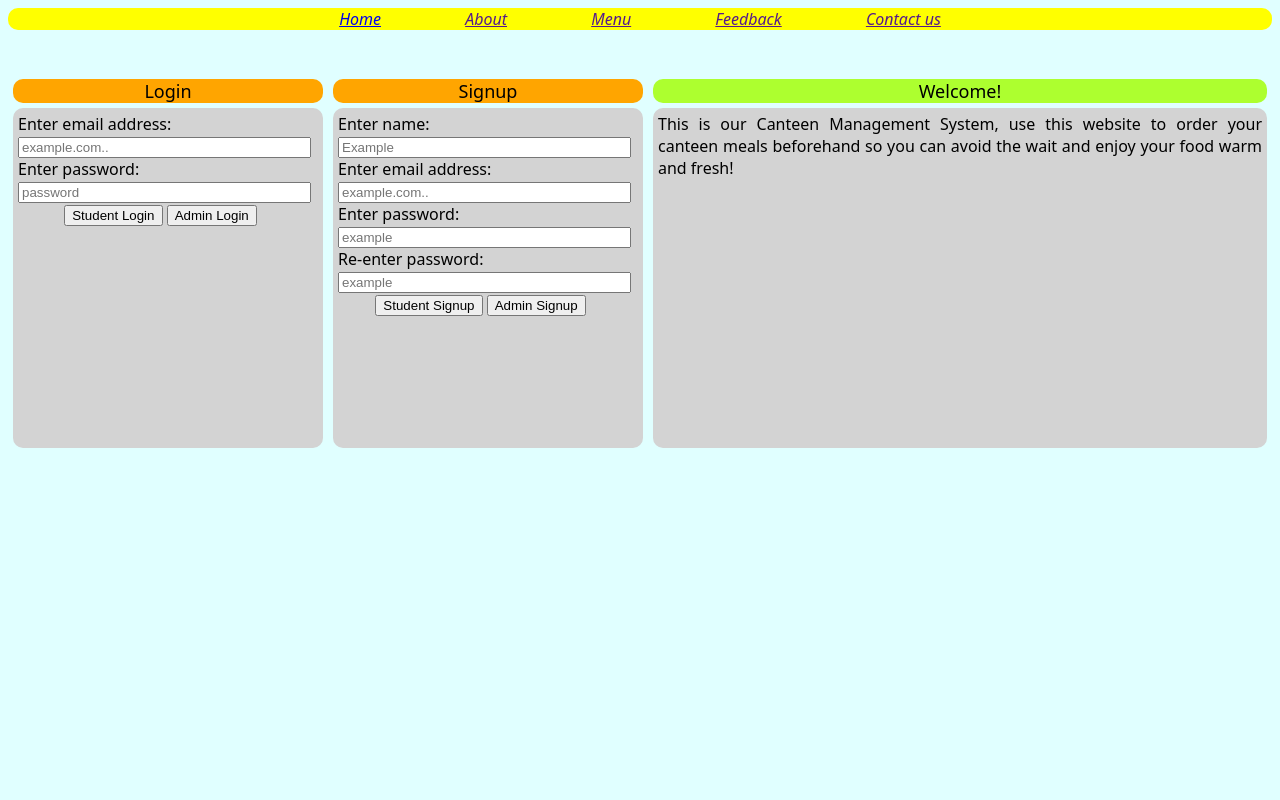
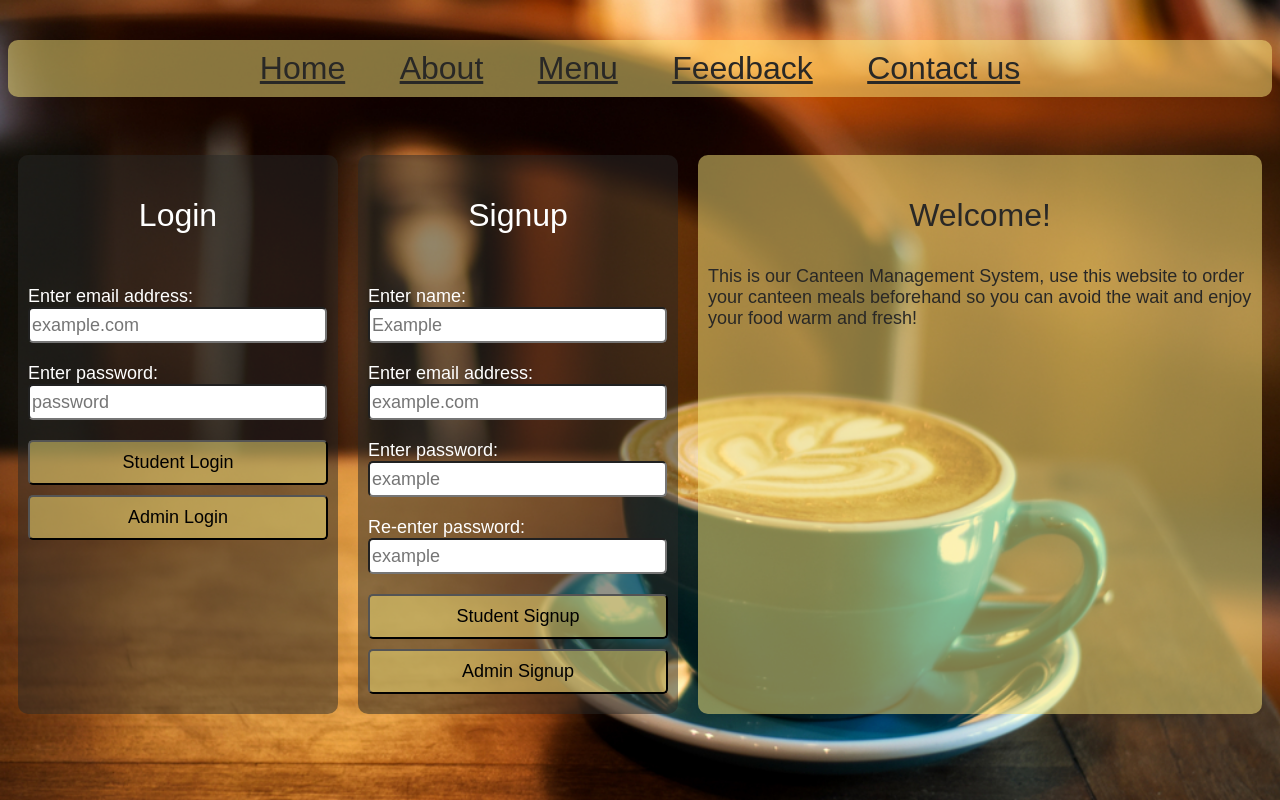
Before and after one commit to krishnaKalyan553/cbit_hack_temp, a Django app: template templates/index.html in a window 1280 px wide. Run offline with Django 4.2, Linux system fonts and the light colour scheme; the template is opened without the code that fills it, so the values that code supplies are empty.

Commit message:
Edit styles.css

```diff
--- a/templates/index.html
+++ b/templates/index.html
@@ -12,47 +12,47 @@
 <body id="page-body">
     <div id="nav-bar-div">
         <nav id="nav-bar">
-            <a id="nav-home" href="index.html">Home</a>
-            <a id="nav-about" href="">About</a>
-            <a id="nav-menu" href="">Menu</a>
-            <a id="nav-feedback" href="">Feedback</a>
-            <a id="nav-contact-us" href="">Contact us</a>
+            <a class="nav-element" id="nav-home" href="">Home</a>
+            <a class="nav-element" id="nav-about" href="">About</a>
+            <a class="nav-element" id="nav-menu" href="">Menu</a>
+            <a class="nav-element" id="nav-feedback" href="">Feedback</a>
+            <a class="nav-element" id="nav-contact" href="">Contact us</a>
         </nav>
     </div>
     <br>
-    <div id="index-content">
+    <div class="container" id="index-content">
         <br>
-        <div class="table-cell" id="login-div">
+        <div class="fixed" id="login-div">
             <p class="title" id="login-title">Login</p>
-            <form class="form" id="login-form">
+            <form id="login-form">
                 <label for="email-address">Enter email address:</label><br>
-                <input class="component" id="email-address" type="text" placeholder="example.com.."><br>
+                <input class="field" id="email-address" type="text" placeholder="example.com"><br>
                 <label for="password">Enter password:</label><br>
-                <input class="component" id="password" type="text" placeholder="password"><br>
-                <div class="buttons-component" id="login-buttons">
+                <input class="field" id="password" type="text" placeholder="password"><br>
+                <div class="buttons" id="login-buttons">
                     <input id="student-login-submit" class="buttons" type="submit" value="Student Login">
                     <input id="admin-login-submit" class="buttons" type="submit" value="Admin Login">
                 </div>
             </form>
         </div>
-        <div class="table-cell" id="signup-div">
+        <div class="flex-item" id="signup-div">
             <p class="title" id="signup-title">Signup</p>
-            <form class="form" id="signup-form">
+            <form id="signup-form">
                 <label for="name">Enter name:</label><br>
-                <input class="component" id="name" type="text" placeholder="Example"><br>
+                <input class="field" id="name" type="text" placeholder="Example"><br>
                 <label for="email-address">Enter email address:</label><br>
-                <input class="component" id="email-address" type="text" placeholder="example.com.."><br>
+                <input class="field" id="email-address" type="text" placeholder="example.com"><br>
                 <label for="password">Enter password:</label><br>
-                <input class="component" id="password" type="text" placeholder="example"><br>
+                <input class="field" id="password" type="text" placeholder="example"><br>
                 <label for="re-enter-password">Re-enter password:</label><br>
-                <input class="component" id="re-enter-password" type="text" placeholder="example"><br>
-                <div class="buttons-component" id="login-buttons">
+                <input class="field" id="re-enter-password" type="text" placeholder="example"><br>
+                <div class="buttons" id="signup-buttons">
                     <input id="student-signup-submit" class="buttons" type="submit" value="Student Signup">
                     <input id="admin-signup-submit" class="buttons" type="submit" value="Admin Signup">
                 </div>
             </form>
         </div>
-        <div class="table-cell" id="welcome-div">
+        <div class="flex-item" id="welcome-div">
             <p class="title" id="welcome-title">Welcome!</p>
             <p class="text" id="welcome-content">This is our Canteen Management System, use this website to
                 order your canteen meals beforehand so you can avoid the wait
--- a/templates/styles.css
+++ b/templates/styles.css
@@ -1,96 +1,106 @@
-body {
-    font-family:system-ui, -apple-system, BlinkMacSystemFont,
-    'Segoe UI', Roboto, Oxygen, Ubuntu, Cantarell, 'Open Sans',
-    'Helvetica Neue', sans-serif;
-    background-color: lightcyan;
+#page-body {
+    background-image: url("./coffee-cup.png");
+    background-size: cover;
+    font-family:sans-serif;
 }
+
 #nav-bar {
     text-align: center;
+    margin-top: 40px;
+    border-radius: 10px;
+    margin-bottom: 40px;
+    padding: 10px;
+    background-color: rgba(252, 231, 125, 0.5);
 }
 
-a {
-    text-align: center;
-    padding: 40px;
+.nav-element {
+    margin-left: 25px;
+    margin-right: 25px;
+    font-size: xx-large;
+    color: #292826;
 }
 
 .title {
-    font-size: large;
+    font-size: xx-large;
     text-align: center;
-    margin: 5px;
+    color: white;
 }
 
-.float-left {
-    float: left;
+.container {
+    display: flex;
+}
+
+.fixed {
+    min-width: 300px;
+    margin-left: 10px;
+    margin-right: 10px;
+}
+
+.flex-item {
+    flex-grow: 1;
+    min-width: 300px;
+    margin-left: 10px;
+    margin-right: 10px;
 }
 
 .text {
     word-wrap: break-word;
-    text-align: justify;
-    margin: 5px;
+    font-size: large;
 }
 
-.component {
-    width: 95%;
+.field {
+    width: 97%;
+    height: 30px;
+    border-radius: 5px;
+    font-size: large;
+}
+
+label {
+    margin-top: 20px;
+    display: inline-block;
+    font-size: large;
+    color: white;
 }
 
 .buttons {
-    text-align: center;
-    width: fit-content;
+    margin-top: 10px;
+    width: 100%;
+    border-radius: 5px;
+    min-height: 30px;
 }
 
-.buttons-component {
-    word-wrap: break-word;
-    text-align: center;
-    width: 95%;
+#login-div {
+    padding: 10px;
+    background-color: rgba(41, 40, 38, 0.5);
+    border-radius: 10px;
+    min-height: 500px;
+    padding-bottom: 20px;
 }
 
-.form {
+#signup-div {
+    padding: 10px;
+    padding-bottom: 20px;
+    background-color: rgba(41, 40, 38, 0.5);
     border-radius: 10px;
-    min-width: 300px;
-    margin: 5px;
-    padding: 5px;
-    padding-bottom: 125px;
-    background-color: #d3d3d3;
-    min-height: 210px;
+    min-height: 500px;
 }
 
-#login-title {
+#welcome-div {
+    padding: 10px;
+    background-color: rgba(252, 231, 125, 0.5);
     border-radius: 10px;
-    background-color:orange;
-}
-
-#signup-title {
-    border-radius: 10px;
-    background-color:orange;
+    min-height: 500px;
+    color: #292826;
+    padding-bottom: 20px;
 }
 
 #welcome-title {
-    border-radius: 10px;
-    background-color: greenyellow;
+    color: #292826;
 }
 
-.table-cell {
-    display: table-cell;
+input[type=submit] {
+    background-color: rgba(252, 231, 125, 0.5);
+    padding-top: 10px;
+    padding-bottom: 10px;
+    font-size: large;
 }
-
-.text {
-    border-radius: 10px;
-    padding: 5px;
-    background-color: #d3d3d3;
-    min-height: 330px;
-    vertical-align: middle;
-}
-
-.nav {
-    border-radius: 5px;
-    background-color: lightblue;
-    font-style:oblique;
-    color: darkblue;
-    height: fit-content;
-}
-
-#nav-bar {
-    background-color: yellow;
-    border-radius: 10px;
-    font-style: oblique;
-}
```
Also changed, not shown: templates/coffee-cup.png (added).
